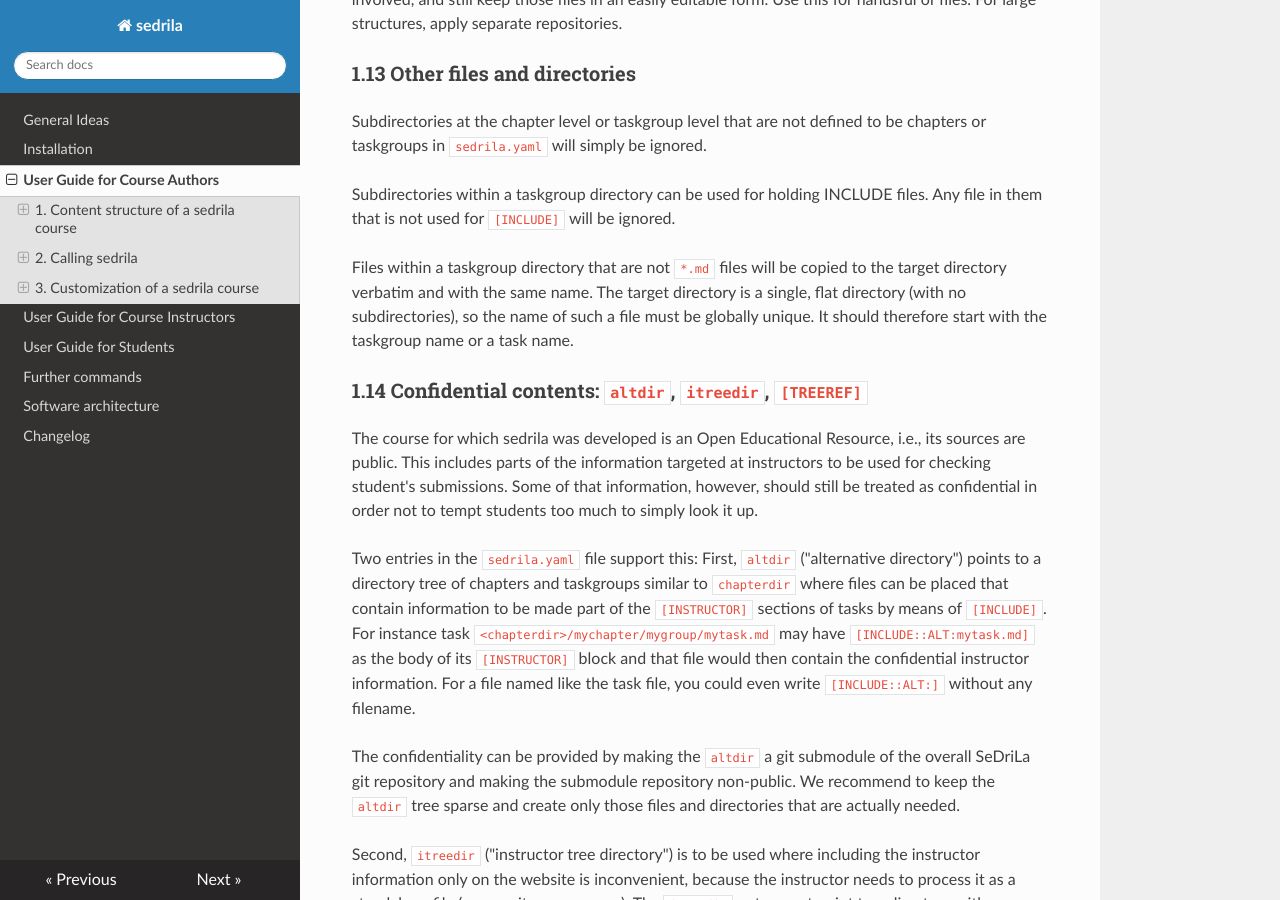
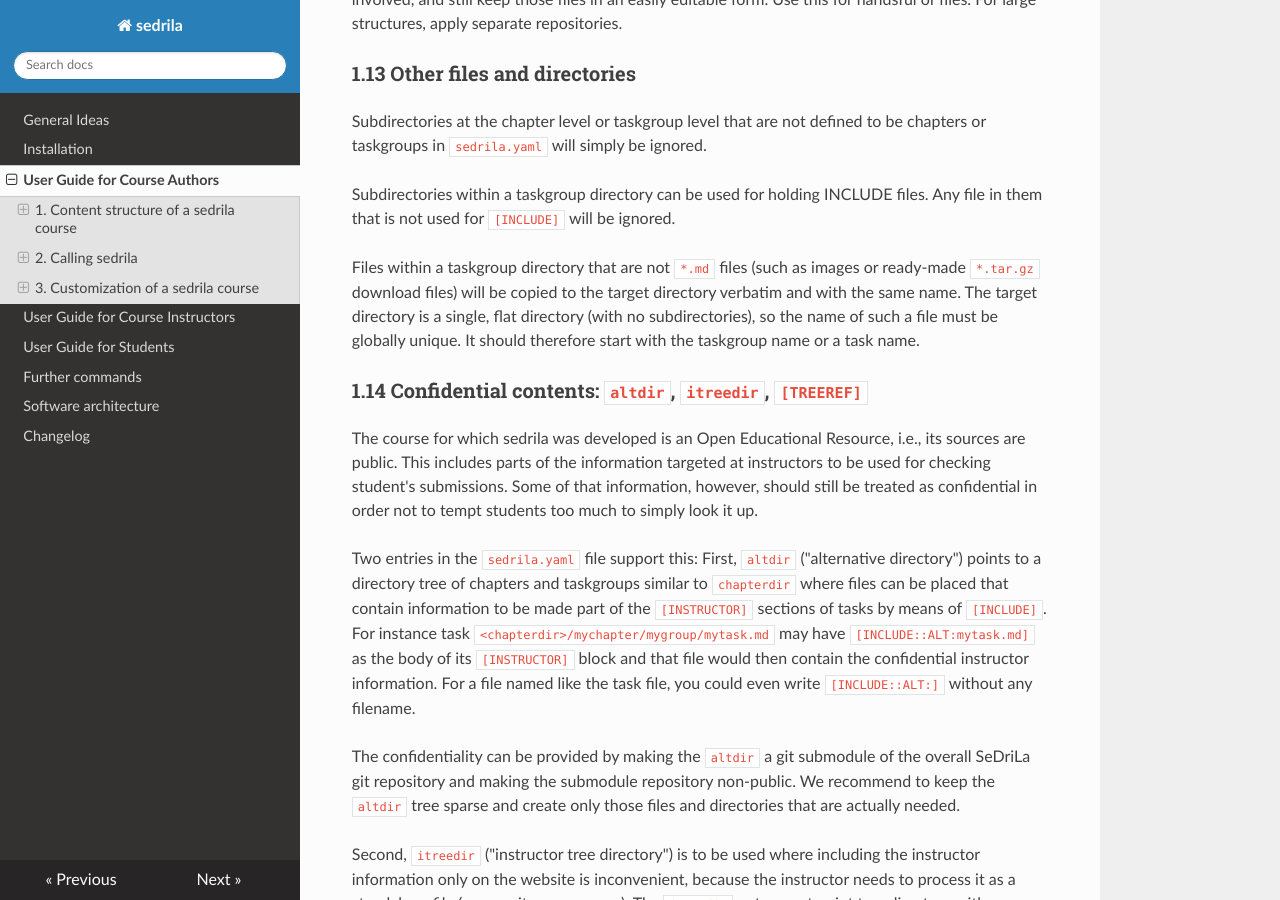
Before and after one commit to fubinf/sedrila, an MkDocs documentation site: the page built from docs/authors.md, in a window 1280 px wide and 900 px high, scrolled down 14551 px. Built offline with MkDocs 1.6.1, drawn with Linux system fonts in a browser that asks for light colours; nearby versions of some CDN libraries.

Commit message:
authors.md: clarify where to place image files etc.

```diff
--- a/docs/authors.md
+++ b/docs/authors.md
@@ -717,7 +717,8 @@ defined to be chapters or taskgroups in `sedrila.yaml` will simply be ignored.
 Subdirectories within a taskgroup directory can be used for holding
 INCLUDE files. Any file in them that is not used for `[INCLUDE]` will be ignored.
 
-Files within a taskgroup directory that are not `*.md` files
+Files within a taskgroup directory that are not `*.md` files (such as images or
+ready-made `*.tar.gz` download files)
 will be copied to the target directory verbatim and with the same name.
 The target directory is a single, flat directory (with no subdirectories),
 so the name of such a file must be globally unique.
```
